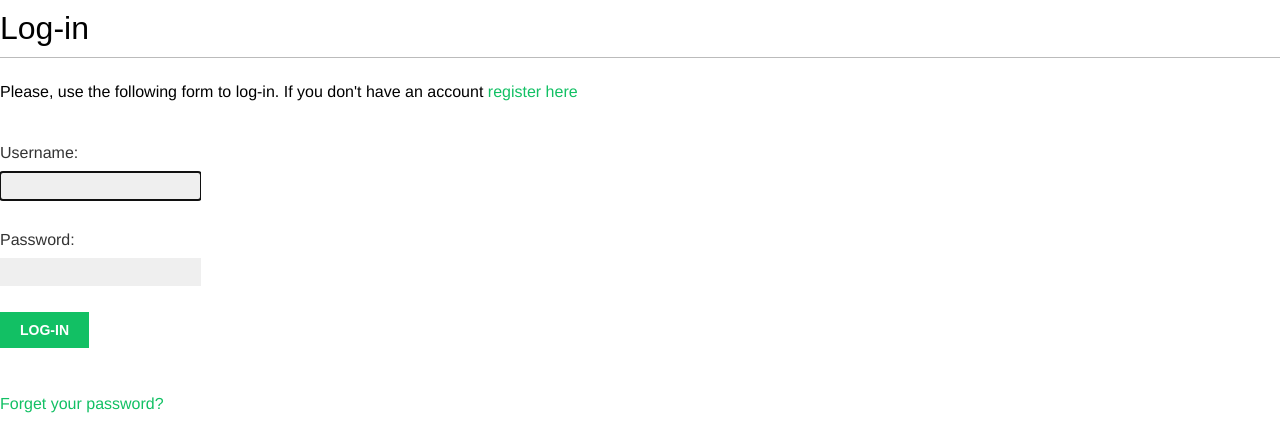
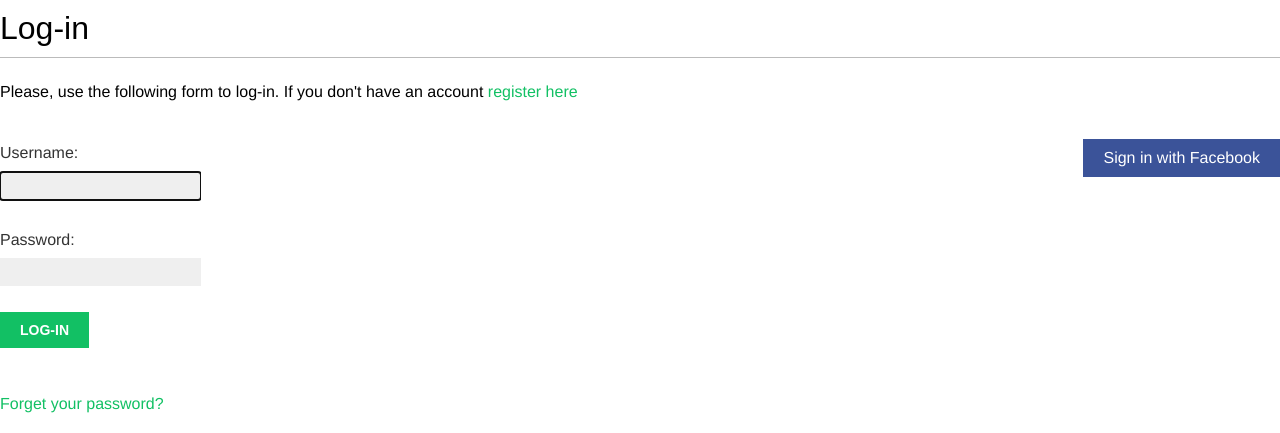
Before and after one commit to 913647909/code-Django-by-example-bookmarks, a Django app: page /account/login/ in a window 1280 px wide. Shown: the part 47-480 px from the top of the page. Run offline with Django 3.2, Linux system fonts and the light colour scheme; some web fonts are replaced.

Commit message:
增加前端代码

```diff
--- a/account/templates/registration/login.html
+++ b/account/templates/registration/login.html
@@ -21,4 +21,9 @@
         </form>
     <p><a href="{% url "password_reset" %}">Forget your password?</a> </p>
     </div>
+    <div class="social">
+    <ul>
+        <li class="facebook"><a href="{% url "social:begin" "facebook" %}">Sign in with Facebook</a> </li>
+    </ul>
+    </div>
 {% endblock %}
```
Also changed, not shown: README.md, account/views.py (line endings or trailing spaces).
